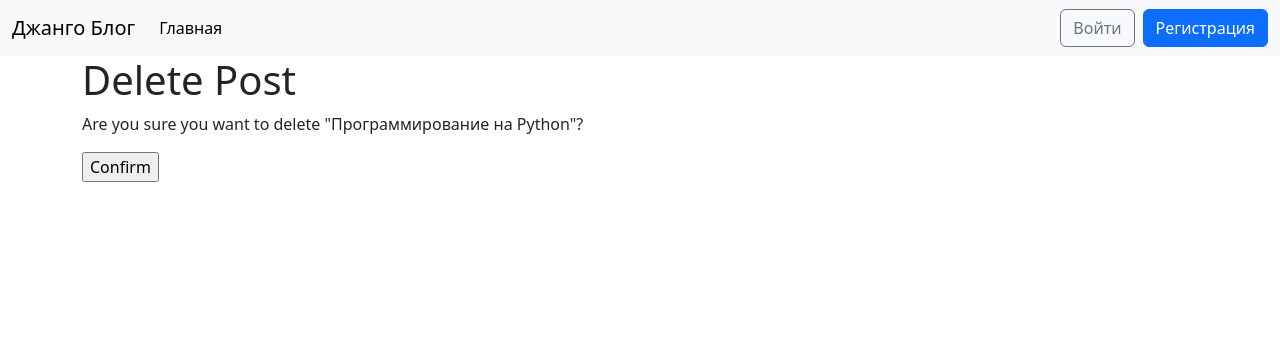
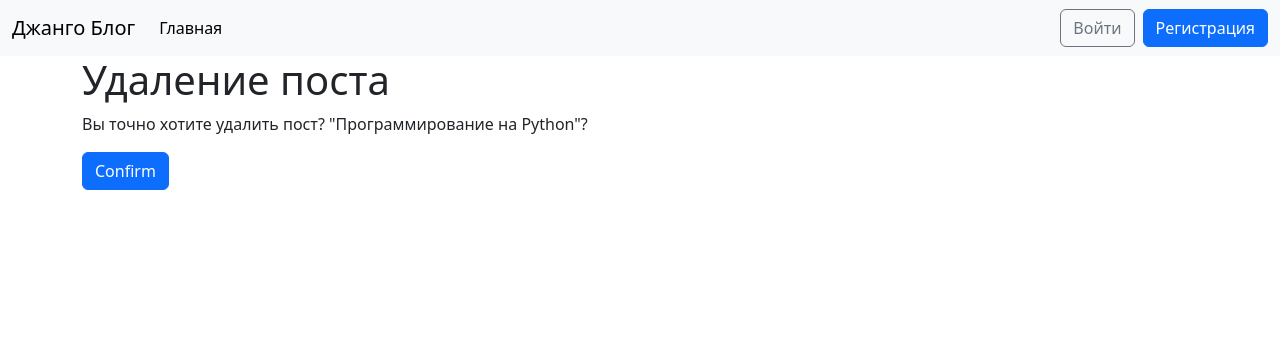
Before and after one commit to AlexseyWeb/mini-blog-on-django, a Django app: page /post/2/delete/ in a window 1280 px wide. Shown: the top 356 px of the page. Run offline with Django 4.2, Linux system fonts and the light colour scheme; data comes from the database, SQL or seed files in the repository; both versions use the stored data as it was after the commit.

Commit message:
update interface

```diff
--- a/templates/post_delete.html
+++ b/templates/post_delete.html
@@ -1,10 +1,10 @@
 {% extends 'base.html' %}
 
 {% block content %}
-  <h1>Delete Post</h1>
+  <h1>Удаление поста</h1>
   <form action="" method="post">
     {% csrf_token %}
-    <p>Are you sure you want to delete "{{ post.title }}"?</p>
-    <input type="submit" value="Confirm" />
+    <p>Вы точно хотите удалить пост? "{{ post.title }}"?</p>
+    <input type="submit" value="Confirm" class="btn btn-primary" />
   </form>
 {% endblock %}
--- a/templates/post_detail.html
+++ b/templates/post_detail.html
@@ -5,6 +5,6 @@
     <h2>{{ object.title }}</h2>
     <p>{{ object.body }}</p>
   </div>
-  <a href="{% url 'post_edit' post.pk %}">+Edit Blog Post</a>
-  <a href="{% url 'post_delete' post.pk %}">Delete Blog Post</a>
+  <a href="{% url 'post_edit' post.pk %}" class="btn btn-primary">+Редактировать пост</a>
+  <a href="{% url 'post_delete' post.pk %}" class="btn btn-primary">Удалить пост</a>
 {% endblock %}
--- a/templates/post_edit.html
+++ b/templates/post_edit.html
@@ -4,6 +4,6 @@
   <h1>Edit post</h1>
   <form action="" method="post">
     {% csrf_token %} {{ form.as_p }}
-    <input type="submit" value="Update" />
+    <input type="submit" value="Update" class="btn btn-primary" />
   </form>
 {% endblock %}
--- a/templates/post_new.html
+++ b/templates/post_new.html
@@ -1,9 +1,9 @@
 {% extends 'base.html' %}
 
 {% block content %}
-  <h1>New post</h1>
+  <h1>Новый пост</h1>
   <form action="" method="post">
     {% csrf_token %} {{ form.as_p }}
-    <input type="submit" value="Save" />
+    <input type="submit" value="Сохранить" class="btn btn-primary" />
   </form>
 {% endblock %}
```
Also changed, not shown: db.sqlite3.
